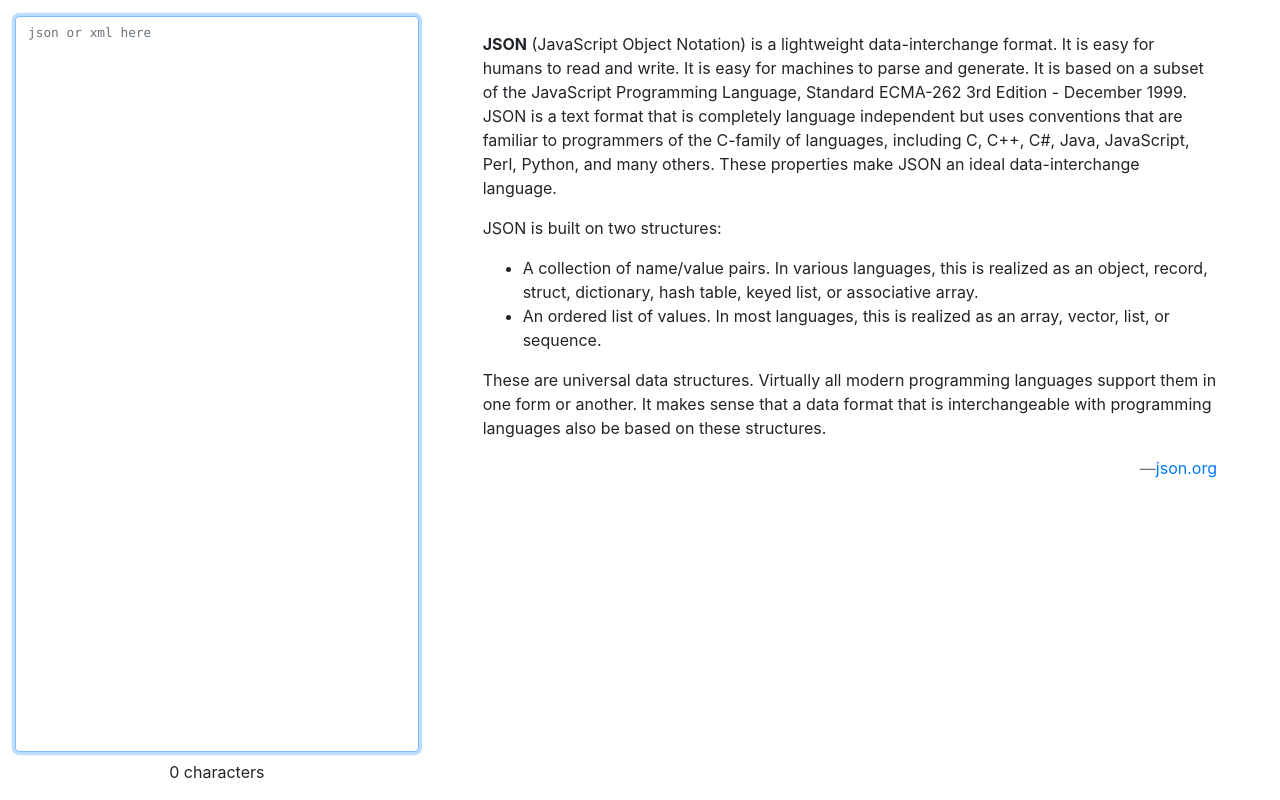
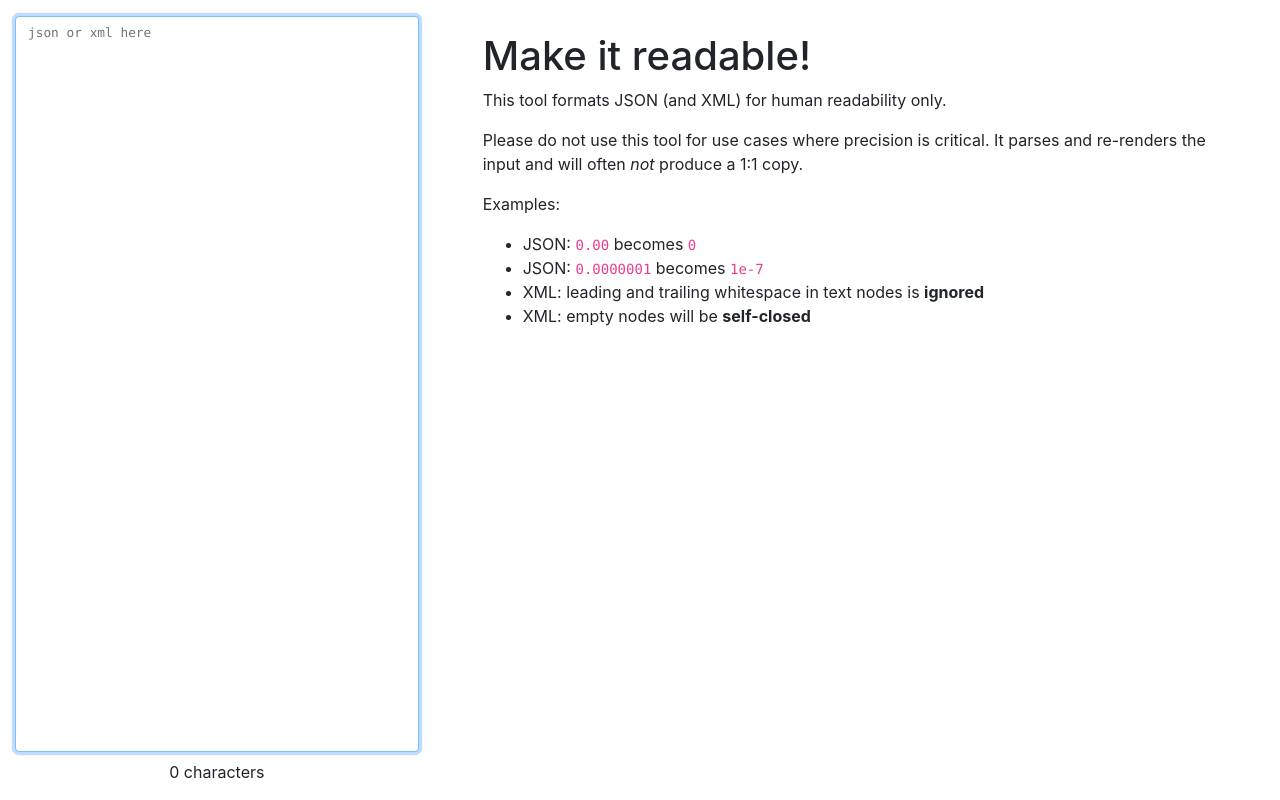
Before and after one commit to proog/json-fun, a Vue app: page / in a window 1280 px wide. Built offline with nearby package versions, Linux system fonts and the light colour scheme.

Commit message:
Update info message

```diff
--- a/src/JsonInfo.vue
+++ b/src/JsonInfo.vue
@@ -1,28 +1,17 @@
 <template>
 <div class="px-md-5 py-3">
+  <h1>Make it readable!</h1>
+  <p>This tool formats JSON (and XML) for human readability only.</p>
   <p>
-    <strong>JSON</strong> (JavaScript Object Notation) is a lightweight data-interchange format.
-    It is easy for humans to read and write.
-    It is easy for machines to parse and generate.
-    It is based on a subset of the JavaScript Programming Language, Standard ECMA-262 3rd Edition - December 1999.
-    JSON is a text format that is completely language independent but uses conventions that are familiar to programmers of the C-family of languages, including C, C++, C#, Java, JavaScript, Perl, Python, and many others.
-    These properties make JSON an ideal data-interchange language.
+    Please do not use this tool for use cases where precision is critical.
+    It parses and re-renders the input and will often <em>not</em> produce a 1:1 copy.
   </p>
-  <p>
-    JSON is built on two structures:
-  </p>
+  <p>Examples:</p>
   <ul>
-    <li>A collection of name/value pairs. In various languages, this is realized as an object, record, struct, dictionary, hash table, keyed list, or associative array.</li>
-    <li>An ordered list of values. In most languages, this is realized as an array, vector, list, or sequence.</li>
+    <li>JSON: <code>0.00</code> becomes <code>0</code></li>
+    <li>JSON: <code>0.0000001</code> becomes <code>1e-7</code></li>
+    <li>XML: leading and trailing whitespace in text nodes is <strong>ignored</strong></li>
+    <li>XML: empty nodes will be <strong>self-closed</strong></li>
   </ul>
-  <p>
-    These are universal data structures.
-    Virtually all modern programming languages support them in one form or another.
-    It makes sense that a data format that is interchangeable with programming languages also be based on these structures.
-  </p>
-  <p class="text-right">
-    <span class="text-secondary">—</span>
-    <a href="http://json.org" target="_blank">json.org</a>
-  </p>
 </div>
 </template>
```
